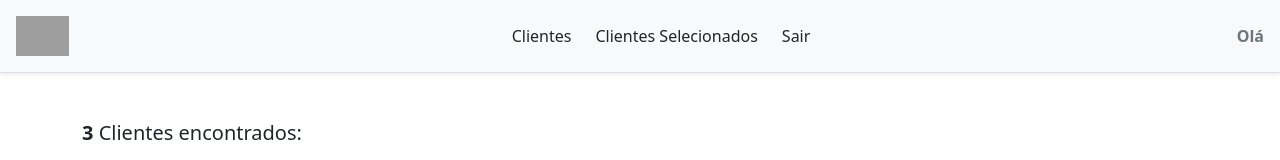
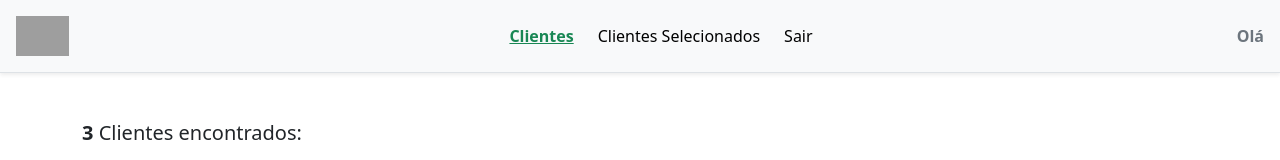
Before and after one commit to brenohsilva/teddy-list-frontend, a React (Vite) app: page /home in a window 1280 px wide. Shown: the top 160 px of the page. Built offline with nearby package versions, Linux system fonts and the light colour scheme; grey boxes are pictures that could not be loaded.

Commit message:
:art: add active style in the nav menu

```diff
--- a/src/components/header/header.tsx
+++ b/src/components/header/header.tsx
@@ -1,11 +1,17 @@
 // src/components/Header.tsx
-import React from "react";
+import React, { useState } from "react";
 
 interface HeaderProps {
   username: string;
 }
 
 const Header: React.FC<HeaderProps> = ({ username }) => {
+  const [activeNav, setActiveNav] = useState<string>("clientes");
+
+  const handleNavClick = (nav: string) => {
+    setActiveNav(nav);
+  };
+
   return (
     <header className="d-flex justify-content-between align-items-center p-3 bg-light border-bottom shadow-sm">
       <div className="logo">
@@ -17,13 +23,25 @@ const Header: React.FC<HeaderProps> = ({ username }) => {
         />
       </div>
       <nav className="d-flex gap-4">
-        <a href="#clientes" className="text-decoration-none text-dark">
+        <a
+          href="#clientes"
+          className={`text-decoration-none ${activeNav === "clientes" ? "text-success fw-bold text-decoration-underline" : "text-black"}`}
+          onClick={() => handleNavClick("clientes")}
+        >
           Clientes
         </a>
-        <a href="#clientes-selecionados" className="text-decoration-none text-dark">
+        <a
+          href="#clientes-selecionados"
+          className={`text-decoration-none ${activeNav === "clientes-selecionados" ? "text-success fw-bold text-decoration-underline" : "text-black"}`}
+          onClick={() => handleNavClick("clientes-selecionados")}
+        >
           Clientes Selecionados
         </a>
-        <a href="#sair" className="text-decoration-none text-dark">
+        <a
+          href="/"
+          className={`text-decoration-none ${activeNav === "sair" ? "text-success fw-bold text-decoration-underline" : "text-black"}`}
+          onClick={() => handleNavClick("sair")}
+        >
           Sair
         </a>
       </nav>
```
